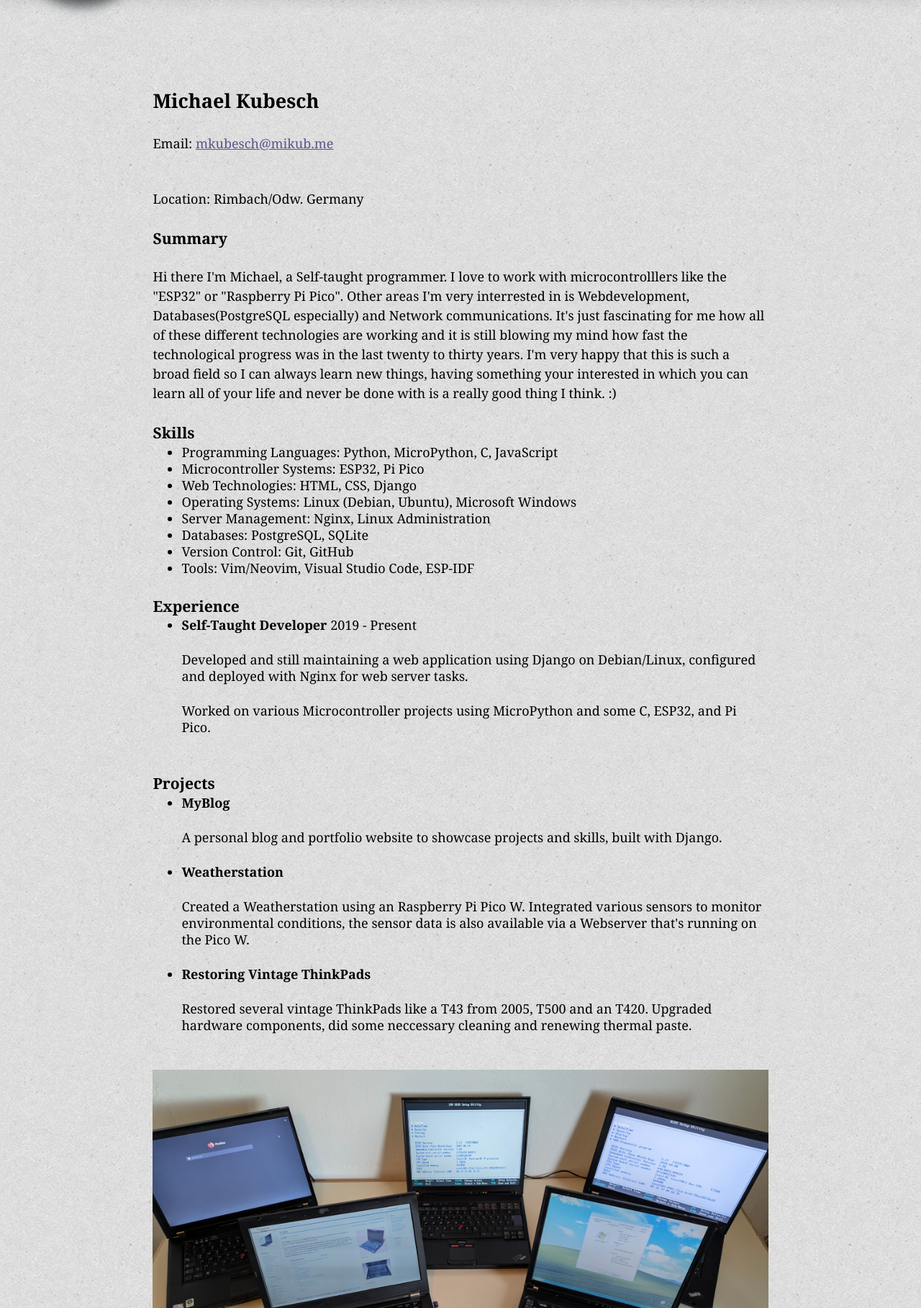
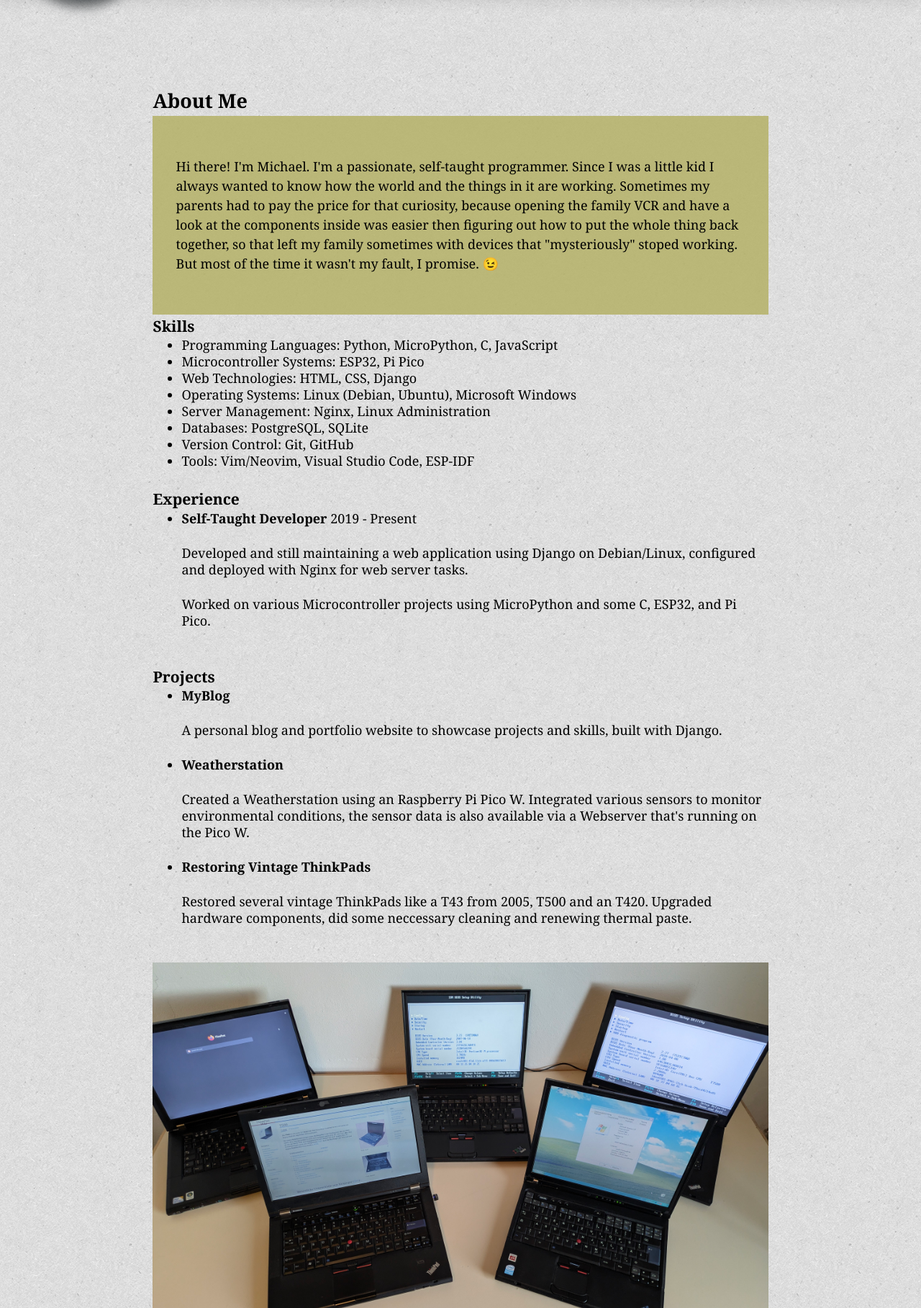
Before and after one commit to M-Kub/myblog, a Django app: template home/templates/home/about.html in a window 1280 px wide. Shown: the part 180-1997 px from the top of the page at 72% size. Run offline with Django 3.2, Linux system fonts and the light colour scheme; the template is opened without the code that fills it, so the values that code supplies are empty.

Commit message:
Rewrite about

```diff
--- a/home/static/css/style.css
+++ b/home/static/css/style.css
@@ -59,6 +59,10 @@ ul, li {
 }
 ul {
   margin-bottom: 25px;
+}
+.about {
+  background-color:rgba(180, 176, 100, 0.832);
+  padding: 32px;
 }
 #root, #__next {
   isolation: isolate;
--- a/home/templates/home/about.html
+++ b/home/templates/home/about.html
@@ -5,19 +5,24 @@
 {% block title %}About Me{% endblock title %}
 
 {% block content %}
+    <h2>
+        About Me
+    </h2>
+    <div class="about">
+	<p>
+        Hi there! I'm Michael. I'm a passionate, self-taught programmer.
+        Since I was a little kid I always wanted to know how the world
+        and the things in it are working. Sometimes my parents had to pay
+        the price for that curiosity, because opening the family VCR and
+        have a look at the components inside was easier then figuring out
+        how to put the whole thing back together, so that left my family
+        sometimes with devices that "mysteriously" stoped working.
+        But most of the time it wasn't my fault, I promise. 😉
+    </p>
+    <p>
 
-	<h2>Michael Kubesch</h2>
-	<p>Email: <a href="mailto:mkubesch@mikub.me">mkubesch@mikub.me</a></p>
-	<p>Location: Rimbach/Odw. Germany</p>
-	<h3>Summary</h3>
-	<p>
-		Hi there I'm Michael, a Self-taught programmer. I love to work with microcontrolllers like the "ESP32" or "Raspberry Pi Pico".
-		Other areas I'm very interrested in is Webdevelopment, Databases(PostgreSQL especially) and Network communications.
-		It's just fascinating for me how all of these different technologies are working and it is still blowing my mind how fast
-		the technological progress was in the last twenty to thirty years. I'm very happy that this is such a broad field so I can
-		always learn new things, having something your interested in which you can learn all of your life and never be done with
-		is a really good thing I think. :)
-	</p>
+    </p>
+    </div>
 	<h3>Skills</h3>
 	<ul>
 		<li>Programming Languages: Python, MicroPython, C, JavaScript</li>
@@ -35,11 +40,13 @@
 			<strong>Self-Taught Developer</strong>
 			<span>2019 - Present</span>
 			<p>
-				Developed and still maintaining a web application using Django on Debian/Linux,
-				configured and deployed with Nginx for web server tasks.
+                Developed and still maintaining a web application using Django
+                on Debian/Linux, configured and deployed with Nginx for web
+                server tasks.
 			</p>
 			<p>
-				Worked on various Microcontroller projects using MicroPython and some C, ESP32, and Pi Pico.
+                Worked on various Microcontroller projects using MicroPython and
+                some C, ESP32, and Pi Pico.
 			</p>
 		</li>
 	</ul>
@@ -48,22 +55,25 @@
 		<li>
 			<strong>MyBlog</strong>
 			<p>
-				A personal blog and portfolio website to showcase projects and skills, built with Django.
+                A personal blog and portfolio website to showcase projects and
+                skills, built with Django.
 			</p>
 		</li>
 		<li>
 			<strong>Weatherstation</strong>
 			<p>
-				Created a Weatherstation using an Raspberry Pi Pico W. Integrated various sensors
-				to monitor environmental conditions, the sensor data is also available via a Webserver that's running
-				on the Pico W.
+                Created a Weatherstation using an Raspberry Pi Pico W.
+                Integrated various sensors to monitor environmental conditions,
+                the sensor data is also available via a Webserver that's running
+                on the Pico W.
 			</p>
 		</li>
 		<li>
 			<strong>Restoring Vintage ThinkPads</strong>
 			<p>
-				Restored several vintage ThinkPads like a T43 from 2005, T500 and an T420. Upgraded hardware components,
-				did some neccessary cleaning and renewing thermal paste.
+                Restored several vintage ThinkPads like a T43 from 2005, T500
+                and an T420. Upgraded hardware components, did some neccessary
+                cleaning and renewing thermal paste.
 			</p>
 		</li>
 	</ul>
```
